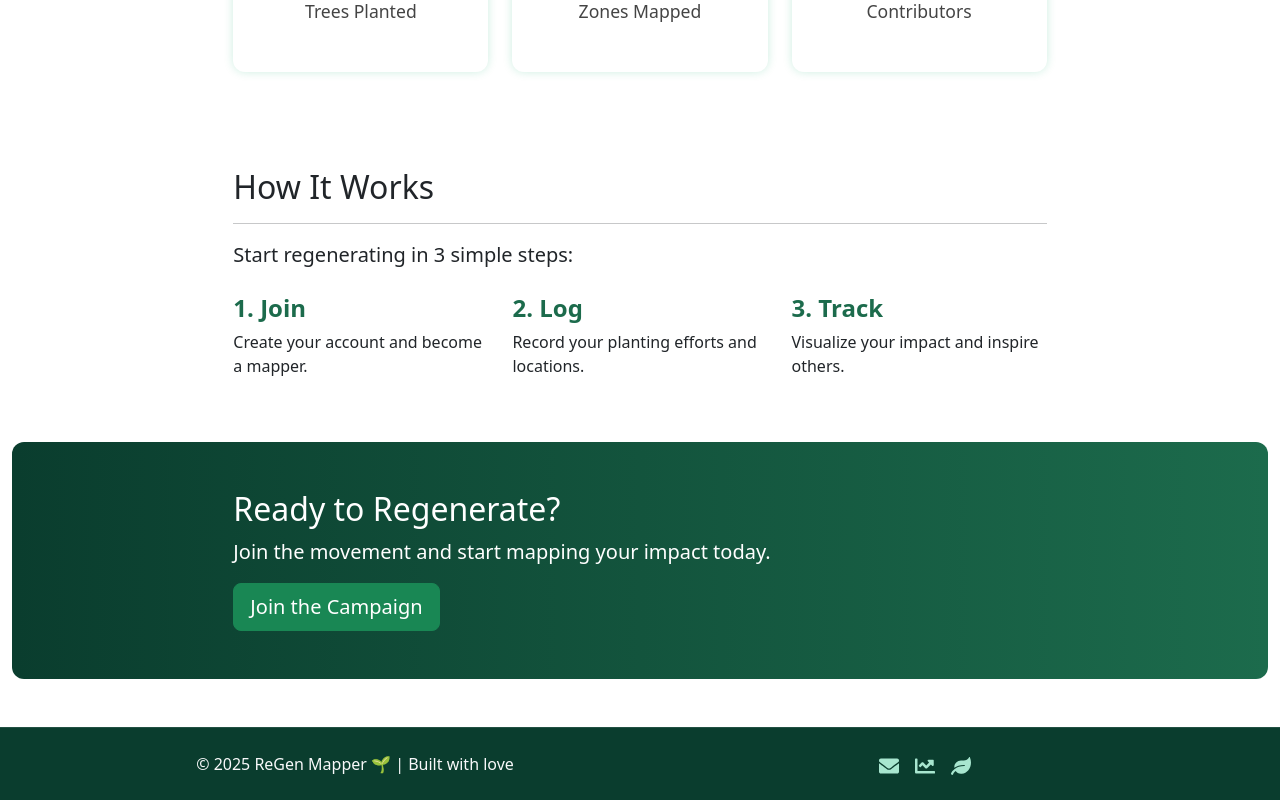
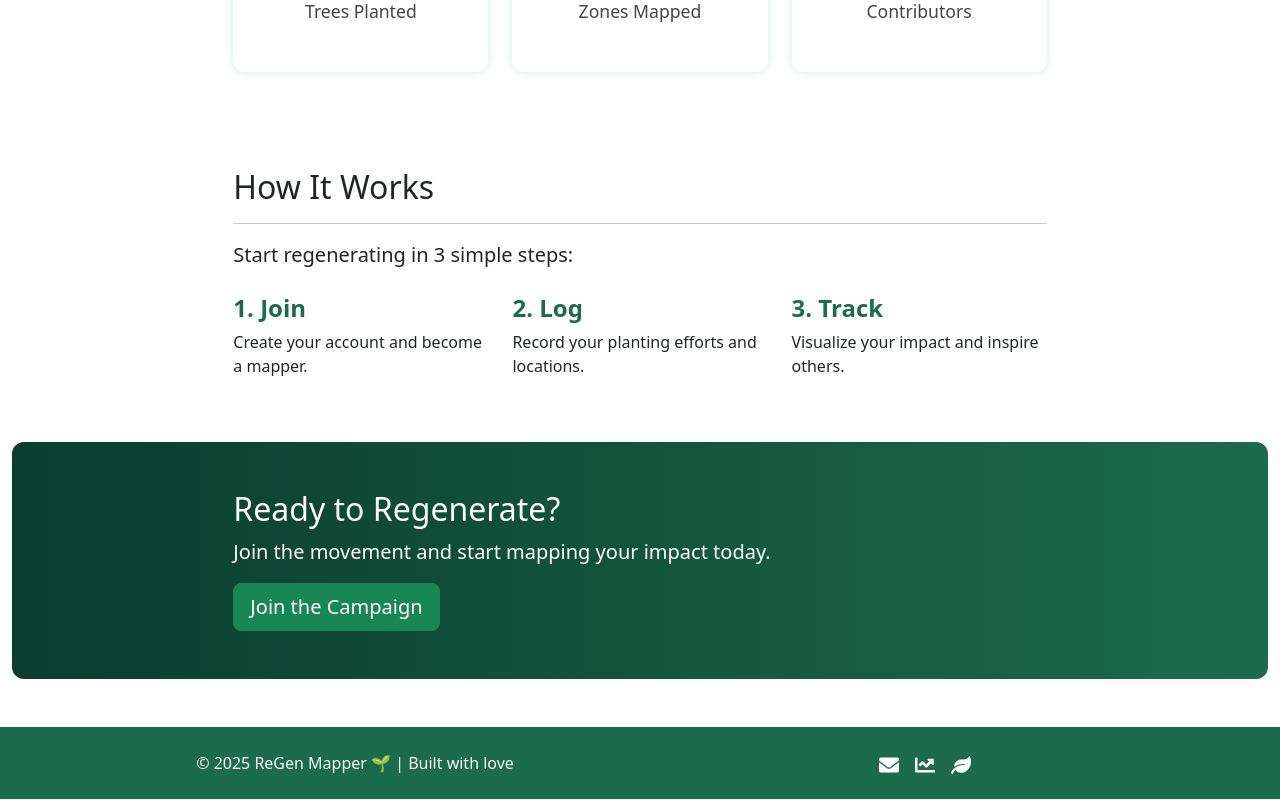
Before and after one commit to Raphael-Kamau/regen-mapper, a React (Create React App) app: page / in a window 1280 px wide. Shown: the part 1481-2281 px from the top of the page. Built offline with nearby package versions, Linux system fonts and the light colour scheme; no server answers; the database is empty.

Commit message:
Ghanges on the Footer to rendering error

```diff
--- a/src/App.css
+++ b/src/App.css
@@ -91,18 +91,16 @@
 
 /* Footer */
 .footer-bg {
-  background-color: #0a3d2e;
-  border-top: 1px solid rgba(255, 255, 255, 0.1);
+  background-color: #1c6b4c;
 }
 
 .footer-icon {
-  color: #a8e6cf;
-  text-decoration: none;
+  color: #ffffff;
   transition: color 0.3s ease;
 }
 
 .footer-icon:hover {
-  color: #ffffff;
+  color: #00a86b;
 }
 
 
--- a/src/components/Footer.tsx
+++ b/src/components/Footer.tsx
@@ -1,21 +1,30 @@
-import React, { ReactElement } from 'react';
+// src/components/Footer.tsx
+import React from 'react';
 import { Container, Row, Col } from 'react-bootstrap';
 import { FaEnvelope, FaLeaf, FaChartLine } from 'react-icons/fa';
 import { IconType } from 'react-icons';
 import '../App.css';
 
-const IconComponent = ({ icon: Icon }: { icon: IconType }): ReactElement => {
-    return <Icon size={20} />;
+interface IconComponentProps {
+  icon?: IconType;
+  size?: number;
+}
+
+const IconComponent: React.FC<IconComponentProps> = ({ icon: Icon, size = 20 }) => {
+  if (!Icon) return null;
+  return <Icon size={size} />;
 };
 
 const Footer: React.FC = () => {
+  const currentYear = new Date().getFullYear();
+
   return (
     <footer className='footer-bg text-light py-4 mt-5'>
       <Container>
         <Row className='align-items-center'>
           <Col md={6} className='text-center text-md-left mb-3 mb-md-0'>
             <p className='mb-0'>
-                        © {new Date().getFullYear()} ReGen Mapper 🌱 | Built with love
+              © {currentYear} ReGen Mapper 🌱 | Built with love
             </p>
           </Col>
           <Col md={6} className='text-center text-md-right'>
@@ -36,3 +45,4 @@ const Footer: React.FC = () => {
 };
 
 export default Footer;
+// src/components/Footer.tsx
```
Lines whose indentation alone changed are shown as unchanged.
